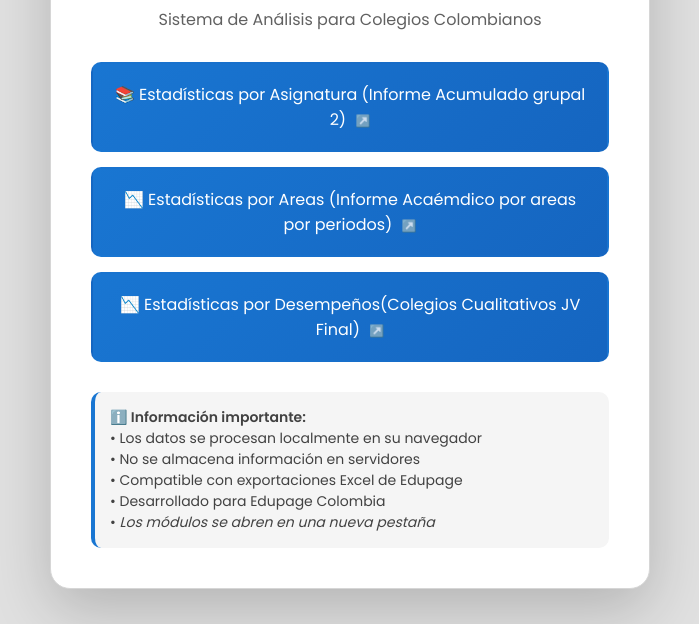
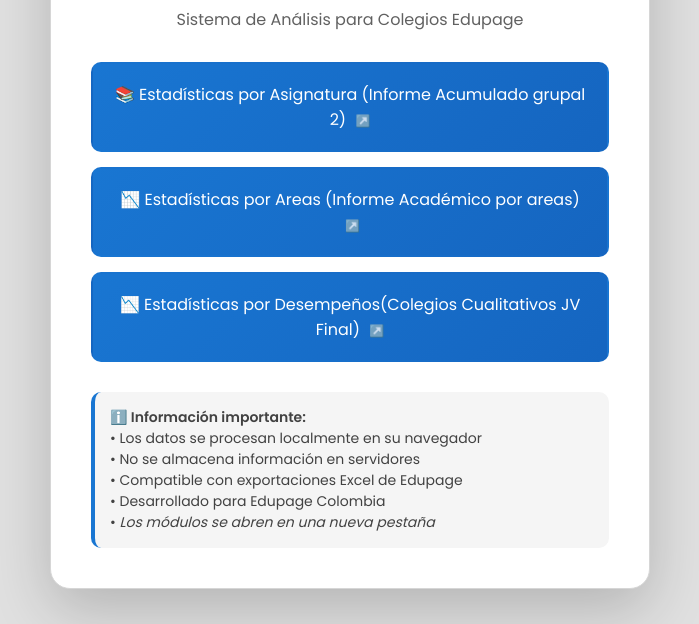
Before and after one commit to Estadisticas-Edupage/reportes, a plain HTML site: page index.html in a window 1280 px wide. Shown: the part 176-800 px from the top of the page, without its empty margins (290-989 px from the left). Drawn offline with Linux system fonts and the light colour scheme.

Commit message:
Update index.html

```diff
--- a/index.html
+++ b/index.html
@@ -101,7 +101,7 @@
 <body>
     <div class="container">
         <h1>📊 Módulos Estadísticos Edupage</h1>
-        <p class="subtitle">Sistema de Análisis para Colegios Colombianos</p>
+        <p class="subtitle">Sistema de Análisis para Colegios Edupage</p>
 
         <a href="sistemaestadisticasasignaturas1.html" target="_blank" class="btn">
             📚 Estadísticas por Asignatura (Informe Acumulado grupal 2)
@@ -109,7 +109,7 @@
         </a>
 
         <a href="estadisticasareas.HTML" target="_blank" class="btn">
-            📉 Estadísticas por Areas (Informe Acaémdico por areas por periodos)
+            📉 Estadísticas por Areas (Informe Académico por areas)
             <span class="new-window-icon">↗️</span>
         </a>
 
```
